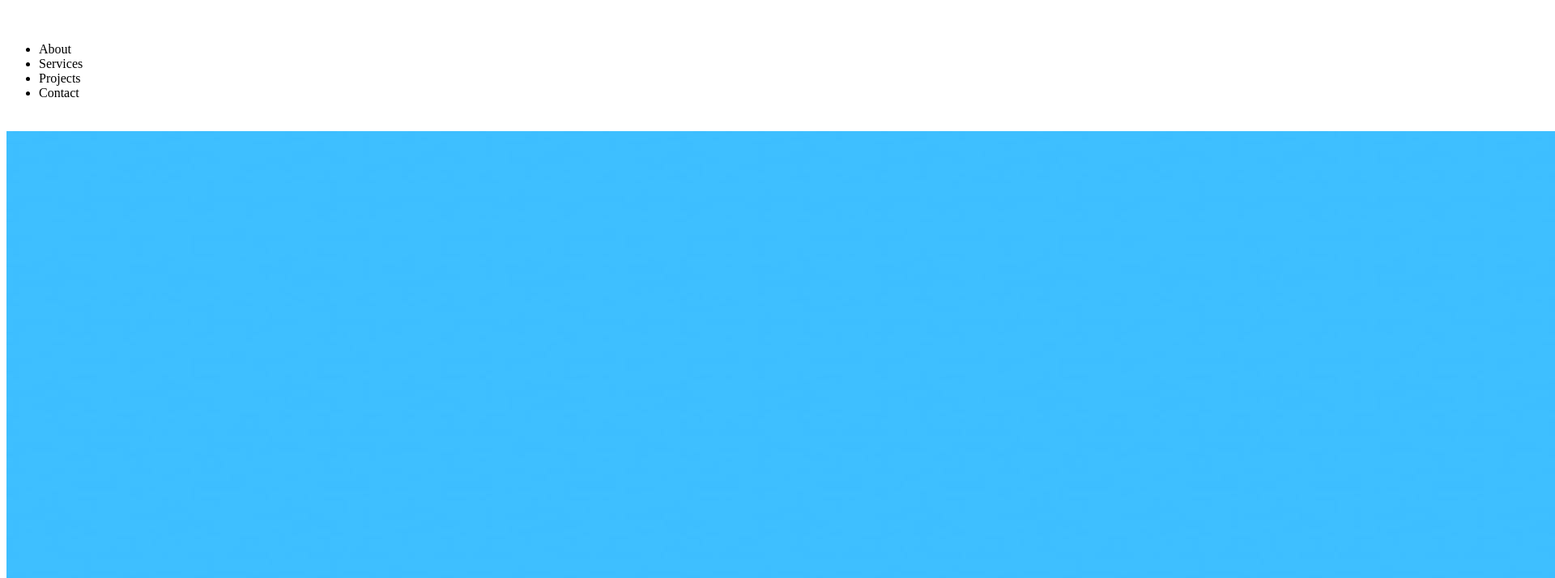
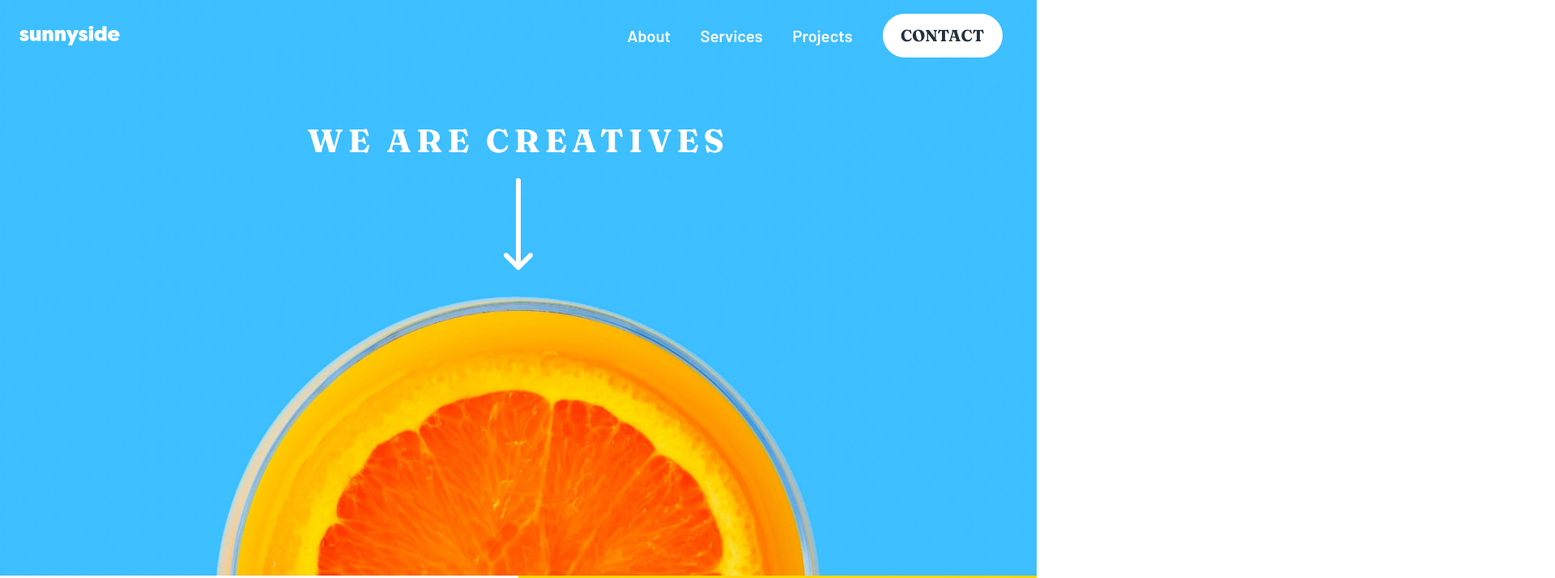
Before and after one commit to Arfirpo/sunnyside-agency-landing-page-main, a plain HTML site: page index.html in a window 1280 px wide. Shown: the top 714 px of the page at 81% size, 1920 px wide, since content can reach past the window. Drawn offline with Linux system fonts and the light colour scheme; the site is published under a folder, as on GitHub Pages, so addresses that start at the root find nothing.

Commit message:
version de prueba 2

```diff
--- a/index.html
+++ b/index.html
@@ -9,7 +9,7 @@
     <meta name="viewport" content="width=device-width, initial-scale=1.0" />
     <title>Vite + React</title>
     <script type="module" crossorigin src="./assets/index-659288d0.js"></script>
-    <link rel="stylesheet" href="/assets/index-d02a5ba3.css">
+    <link rel="stylesheet" href="./assets/index-d02a5ba3.css">
   </head>
   <body>
     <div id="root"></div>
```
